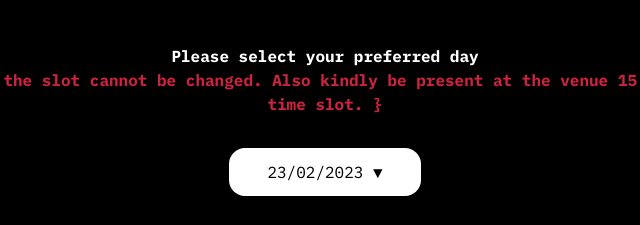
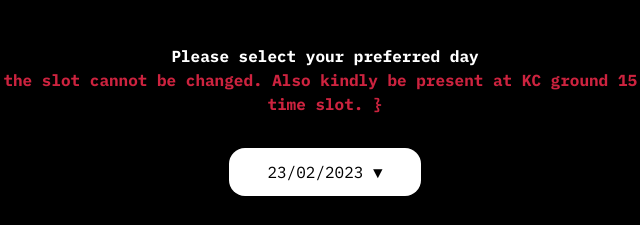
Before and after one commit to premsai221/ETMRegistration, a website: page views/main.html in a window 1280 px wide. Shown: the part 212-437 px from the top of the page, 315-955 px from the left. Drawn offline with Linux system fonts and the light colour scheme; no server answers.

Commit message:
Small UI update

```diff
--- a/views/main.html
+++ b/views/main.html
@@ -41,7 +41,7 @@
             <a href="/home/logout" class="logout-button">Logout</a>
             <div class="container-slots">
                 <h2 class="slot-msg">Please select your preferred day<br>
-                <span class="slot-msg-note">{ note: Once registered, the slot cannot be changed. Also kindly be present at the venue 15 minutes before the chosen time slot. }</span></h2>
+                <span class="slot-msg-note">{ note: Once registered, the slot cannot be changed. Also kindly be present at KC ground 15 minutes before the chosen time slot. }</span></h2>
                 <button type="button" class="dropdown-btn" id="view-day-one" onclick="unHide('day-one')">23/02/2023
                     &#9660;</button>
                 <div class="day-one hide">
```
